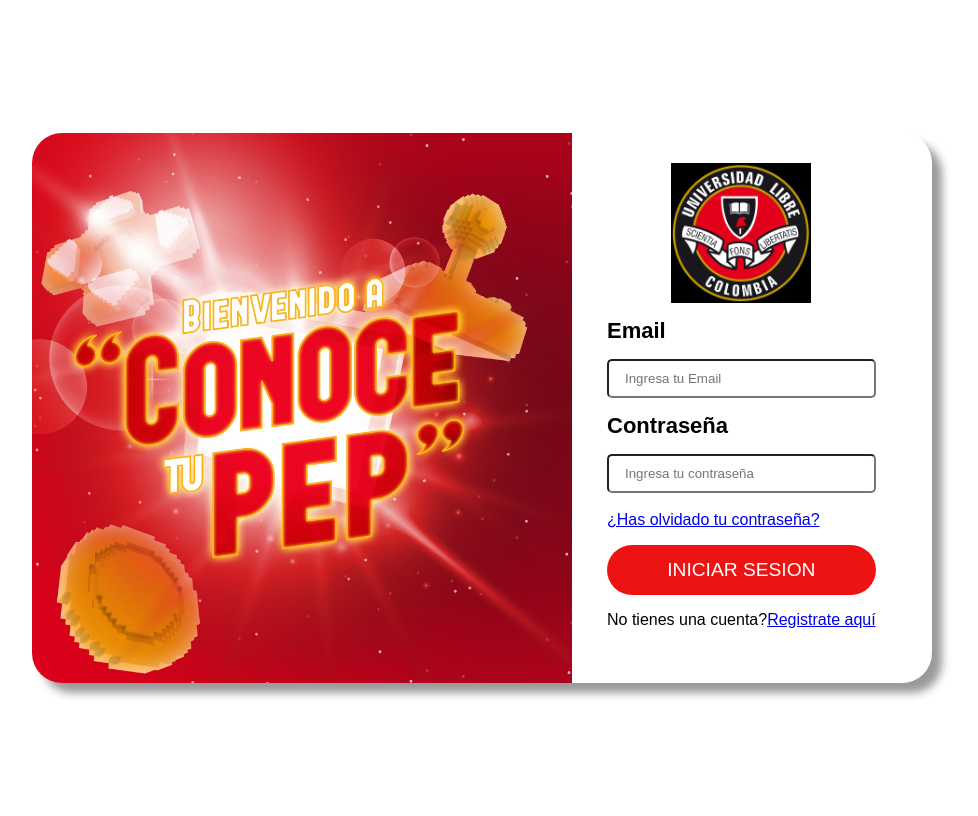
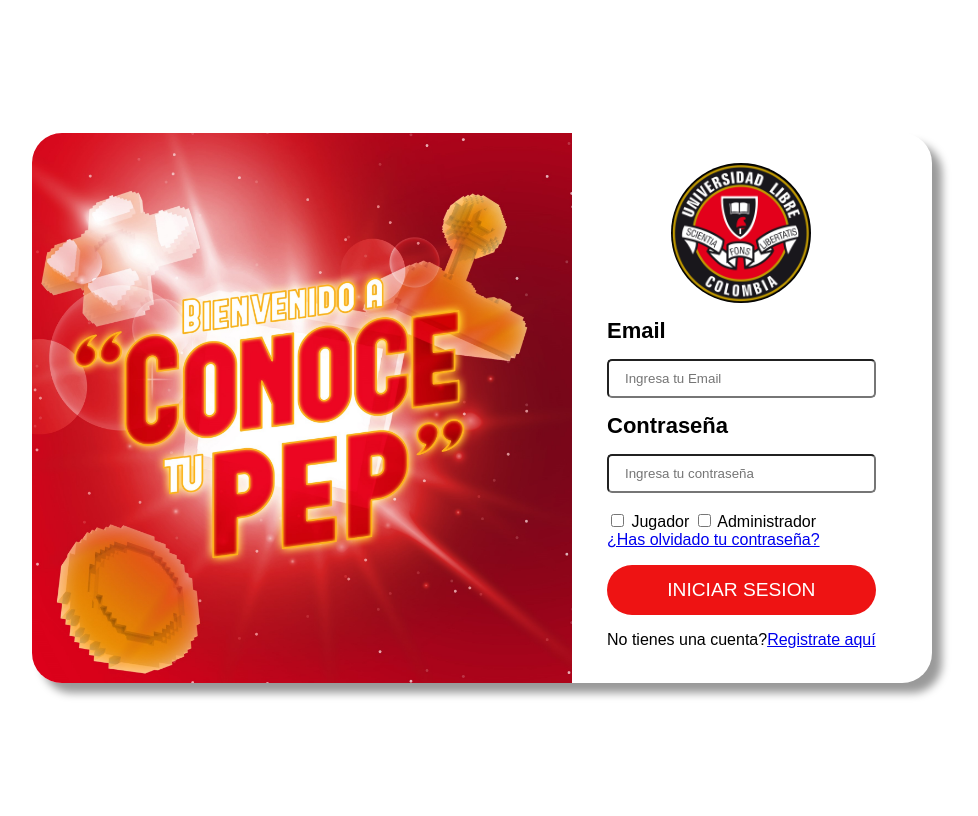
Before and after one commit to MartinCantillo/Juego-Pep, a Flask app: page / in a window 1280 px wide. Shown: the whole page, without its empty margins (158-1136 px from the left). Run offline with Flask 3, Linux system fonts and the light colour scheme.

Commit message:
correcion  del css  y se agrego un checkbox en el login

```diff
--- a/config/static/css/Contraseña.css
+++ b/config/static/css/Contraseña.css
@@ -29,6 +29,7 @@ body{
     margin: 0 auto;
     max-width: 950px;
     width: 100%;
+    height: 580px;
     padding: 0px;
     border-top-right-radius: 30px;
     border-bottom-right-radius: 30px;
@@ -78,6 +79,8 @@ body{
 
 .formulario{
     padding: 50px;
+    margin-left: 40px;
+    margin-top: 22px;
     background-color: var(--azul);
     padding: 3px 10px;
     border-top-right-radius: 30px;
--- a/config/templates/Ccontraseña.html
+++ b/config/templates/Ccontraseña.html
@@ -18,7 +18,7 @@
 
         <form class="formulario">
             <div class="texto-formulario">
-                <h2><img src="{{ url_for('static', filename='static/img/LoginyRegistro/bh.jpg') }}" /></h2> <!--'/img/LoginyRegistro/bh.jpg'-->
+                <h2 src="{{ url_for('static', filename='static/img/LoginyRegistro/bh.jpg') }}">
             </div>
 
             <div class="input">
--- a/config/templates/Login.html
+++ b/config/templates/Login.html
@@ -14,8 +14,8 @@
 
       <form class="formulario">
         <div class="texto-formulario">
-          <h2><img src="{{ url_for('static', filename='img/LoginyRegistro/bh.jpg') }}" /></h2>
-        </div>
+          <h2 src="{{ url_for('static', filename='static/img/LoginyRegistro/bh.jpg') }}" >
+      </div>
         <div class="input">
           <label for="usuario">Email</label>
           <input placeholder="Ingresa tu Email" type="text" id="usuario" />
@@ -28,7 +28,28 @@
             id="contraseña"
           />
         </div>
-        <br />
+        <br>
+        <bs />
+
+        <div>
+          <input type="checkbox" name="opcion" id="opcion1" onchange="limitarSeleccion('opcion1')" /> <!--El valor para el "ID" de jugador es igual a "1" -->
+          <label for="opcion1">Jugador</label>
+
+          <input type="checkbox" name="opcion" id="opcion2" onchange="limitarSeleccion('opcion2')" />  <!--El valor para el "ID" de administrador es igual a "2" -->
+          <label for="opcion2">Administrador</label>
+        </div>
+
+        <script>
+          function limitarSeleccion(id) {
+            const checkboxes = document.getElementsByName("opcion");
+            checkboxes.forEach((checkbox) => {
+              if (checkbox.id !== id) {
+                checkbox.checked = false;
+              }
+            });
+          }
+        </script>
+        <bs/>
         <a href="/Ccontraseña">¿Has olvidado tu contraseña?</a>
         <button type="submit" class="btn" onclick="Iniciar()">
           Iniciar sesion
@@ -36,8 +57,7 @@
         <div class="login-register">
           <p>
             No tienes una cuenta?<a href="/Registro" class="register-link"
-              >Registrate aquí</a
-            >
+              >Registrate aquí</a>
           </p>
         </div>
       </form>
```
